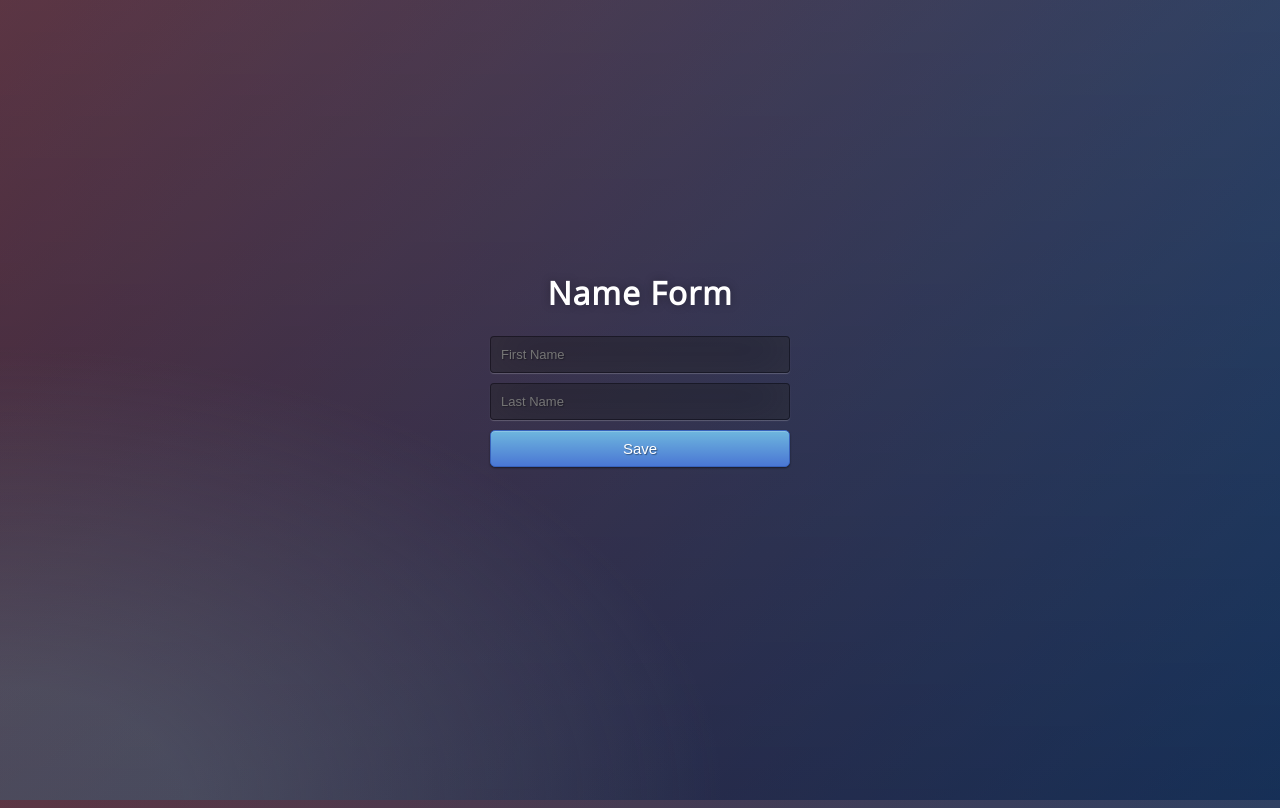
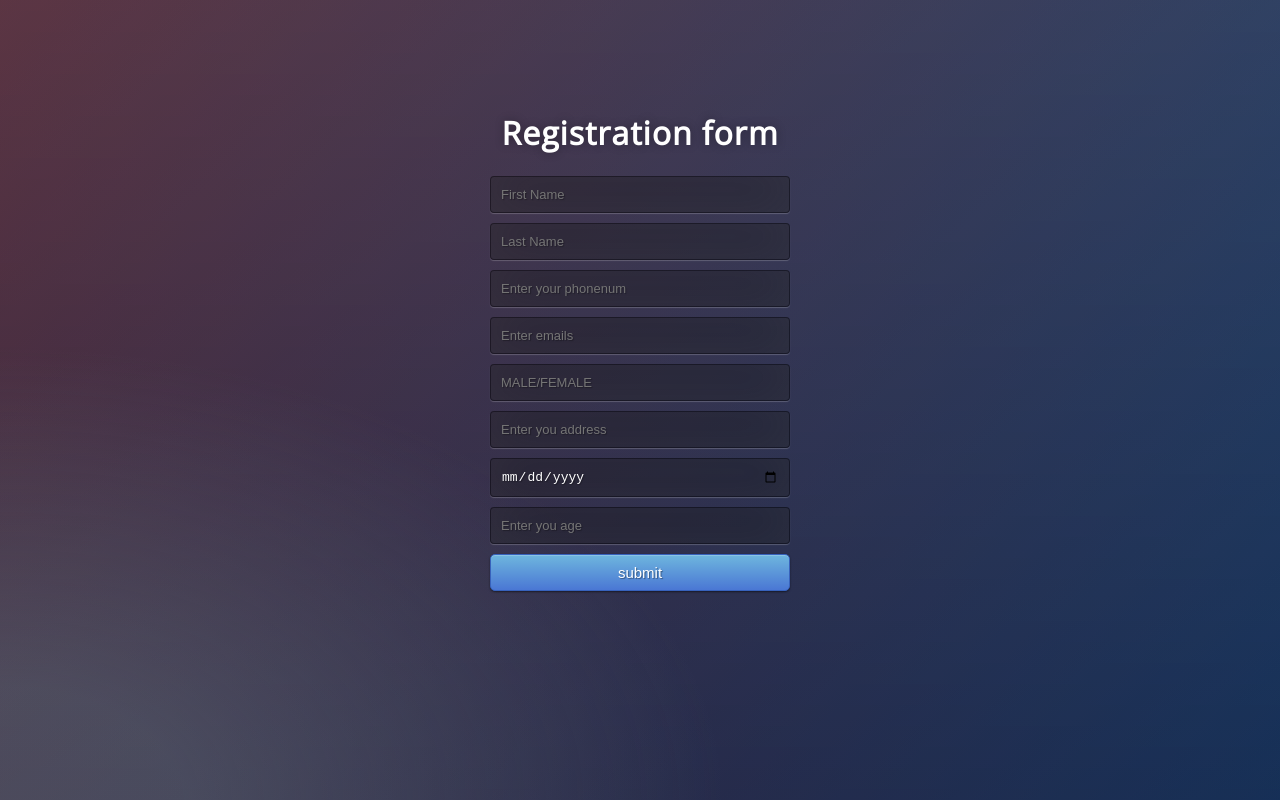
Before and after one commit to SagunPanda/registration-form, a plain HTML site: page index.html in a window 1280 px wide. Drawn offline with nearby package versions, Linux system fonts and the light colour scheme.

Commit message:
registration form

```diff
--- a/app.js
+++ b/app.js
@@ -4,6 +4,6 @@ const form = document.forms['googleSheetdb']
 form.addEventListener('submit', e => {
   e.preventDefault()
   fetch(scriptURL, { method: 'POST', body: new FormData(form)})
-    .then(response => alert("Your Name Saved Successfully"))
+    .then(response => alert("Your registration is Successfull"))
     .catch(error => console.error('Error!', error.message))
 })
--- a/index.html
+++ b/index.html
@@ -9,11 +9,17 @@
 </head>
 <body>
     <div class="save">
-        <h1>Name Form</h1>
+        <h1>Registration form</h1>
           <form  id="myForm" method="post" name="googleSheetdb">
             <input type="text" name="First Name" placeholder="First Name" required="required" />
               <input type="text" name="Last Name" placeholder="Last Name" required="required" />
-              <button type="submit" name="submit"  class="btn btn-primary btn-block btn-large" onclick="reset">Save</button>
+              <input type="tel" name="phonenum" placeholder="Enter your phonenum" required="required" />
+              <input type="email" name="email" placeholder="Enter emails" required="required" />
+              <input type="text" name="gender" placeholder="MALE/FEMALE" required="required" />
+              <input type="text" name="address" placeholder="Enter you address" required="required" />
+              <input type="date"   name="dateOfBirth"   required="required" />
+              <input type="text" name="age" placeholder="Enter you age" required="required" />
+              <button type="submit" name="submit"  class="btn btn-primary btn-block btn-large" onclick="reset">submit</button>
           </form>
       </div>
 
--- a/style.css
+++ b/style.css
@@ -15,7 +15,7 @@ html { width: 100%; height:100%; overflow:hidden; }
 
 body {
   width: 100%;
-  height:100%;
+  height:20%;
   font-family: 'Open Sans', sans-serif;
   background: #092756;
   background: -moz-radial-gradient(0% 100%, ellipse cover, rgba(104,128,138,.4) 10%,rgba(138,114,76,0) 40%),-moz-linear-gradient(top,  rgba(57,173,219,.25) 0%, rgba(42,60,87,.4) 100%), -moz-linear-gradient(-45deg,  #670d10 0%, #092756 100%);
@@ -28,7 +28,7 @@ background: -o-radial-gradient(0% 100%, ellipse cover, rgba(104,128,138,.4) 10%,
 }
 .save {
   position: absolute;
-  top: 50%;
+  top: 30%;
   left: 50%;
   margin: -150px 0 0 -150px;
   width:300px;
```
